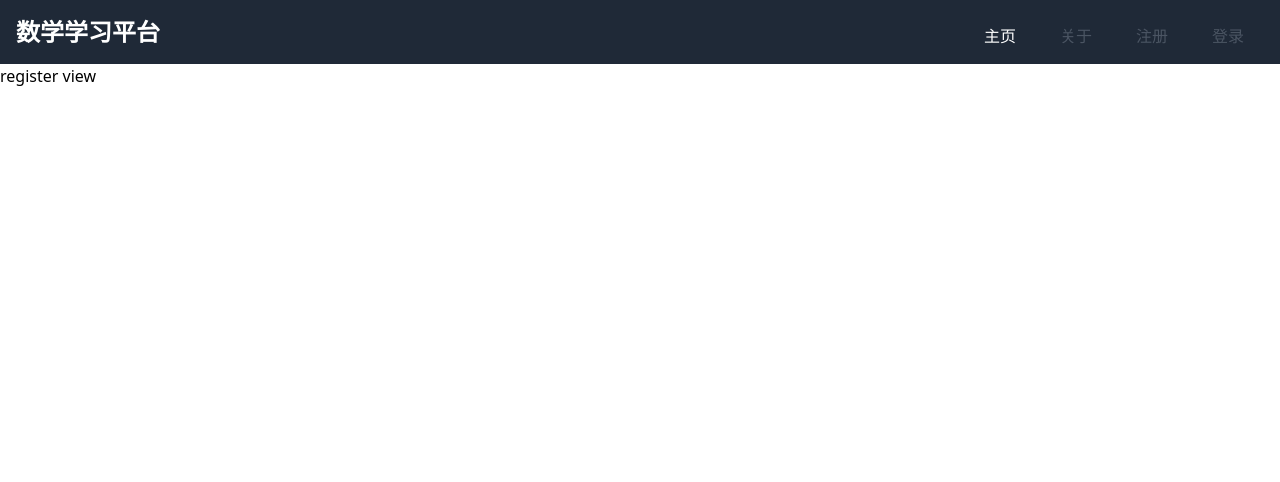
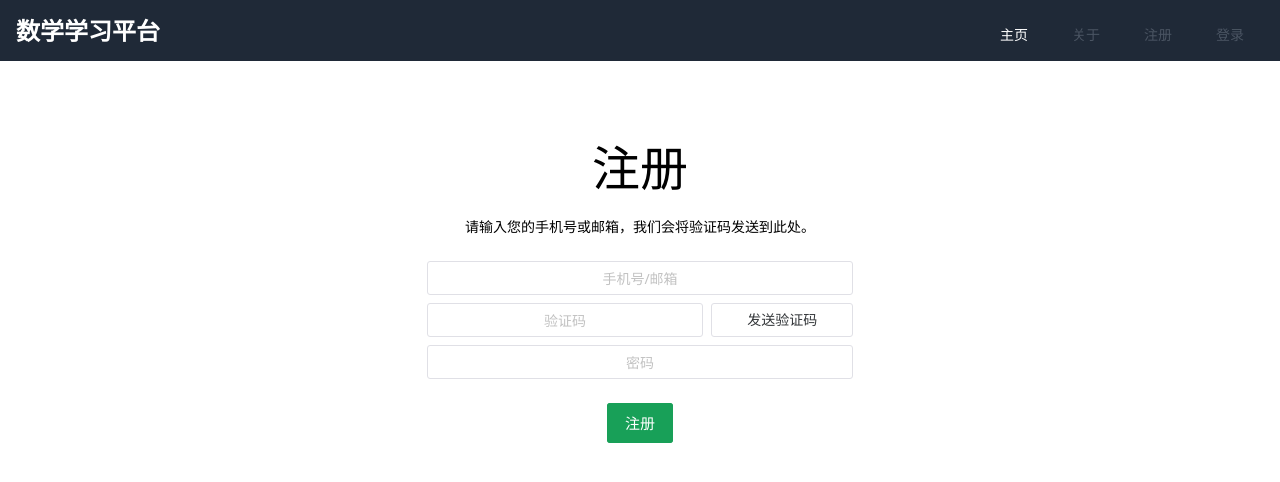
Before and after one commit to cyp0633/k12-math-paper-generator, a Vue app in the folder frontend/: page /register in a window 1280 px wide. Shown: the top 482 px of the page. Built offline with nearby package versions, Linux system fonts and the light colour scheme; what @hsorby/vue3-katex would draw is missing.

Commit message:
Register

```diff
--- a/frontend/src/views/RegisterView.vue
+++ b/frontend/src/views/RegisterView.vue
@@ -1,9 +1,78 @@
 <script setup>
+import { NInput, NButton } from 'naive-ui';
+import sha256 from 'js-sha256';
 
+const data = {
+    sent: false,
+}
+
+function sendVerification() {
+    if (data.sent) {
+        alert("阿里云钱不多了，请不要重复发送");
+        return;
+    }
+    if (data.username == null) {
+        alert("请输入邮箱或手机号");
+        return;
+    }
+    var xhr = new XMLHttpRequest();
+    xhr.open("POST", "/api/user", true);
+    xhr.setRequestHeader("Content-Type", "application/json");
+    xhr.send(JSON.stringify({ "username": data.username }))
+    xhr.onreadystatechange = function () {
+        if (xhr.readyState == XMLHttpRequest.DONE) {
+            switch (xhr.status) {
+                case 200:
+                    alert("验证码已发送");
+                    data.sent = true;
+                    break;
+                case 400:
+                    alert("手机号/邮箱格式错误");
+                    break;
+                case 409:
+                    alert("手机号/邮箱已被注册");
+                    break;
+                default:
+                    alert("未知错误");
+            }
+        }
+    }
+}
+
+function tryRegister() {
+    if (!data.sent) {
+        alert("请先发送验证码");
+        return;
+    }
+    if (data.username == null || data.verification == null || data.password == null) {
+        alert("请填写完整信息");
+        return;
+    }
+    var xhr = new XMLHttpRequest();
+    xhr.open("PUT", "/api/user", true);
+    xhr.setRequestHeader("Content-Type", "application/json");
+    var hash = sha256.create(); // 加密密码
+    hash.update(data.password);
+    xhr.send(JSON.stringify({ "username": data.username, "verify": data.verification, "password": hash.hex() }))
+}
 </script>
 
 <template>
     <main>
-        register view
+        <main>
+            <div class="container mx-auto text-center w-2/6 space-y-6 pt-20">
+                <h1 class="font-sans font-medium text-5xl">注册</h1>
+                <p class="font-size-xl">请输入您的手机号或邮箱，我们会将验证码发送到此处。</p>
+                <div class="space-y-2">
+                    <n-input v-model:value="data.username" type="text" placeholder="手机号/邮箱" />
+                    <div class="flex space-x-2">
+                        <n-input v-model:value="data.verification" type="text" placeholder="验证码" />
+                        <n-button class="flex w-2/6" @click="sendVerification">发送验证码</n-button>
+                    </div>
+                    <n-input v-model:value="data.password" type="password" placeholder="密码" />
+                </div>
+                <n-button @click="tryRegister" size="large" type="success">注册</n-button>
+            </div>
+        </main>
     </main>
 </template>
```
Also changed, not shown: 2 other files (tests, documents, lock files or other folders).
